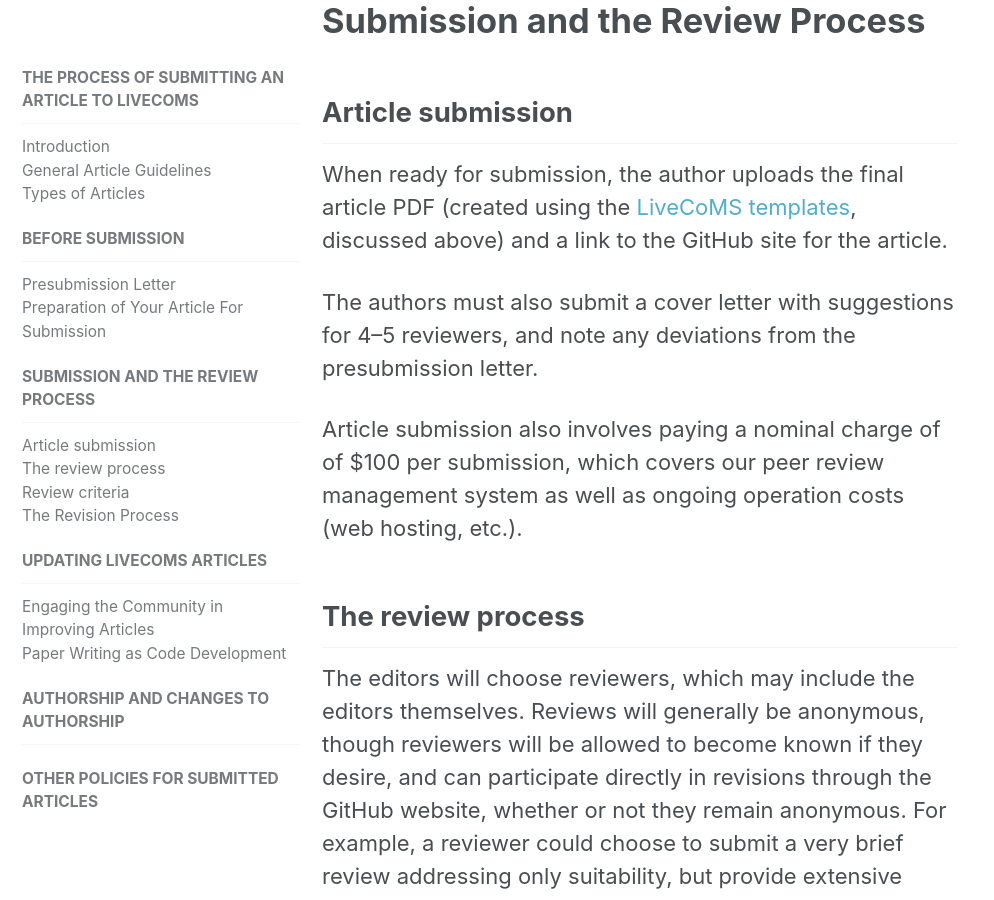
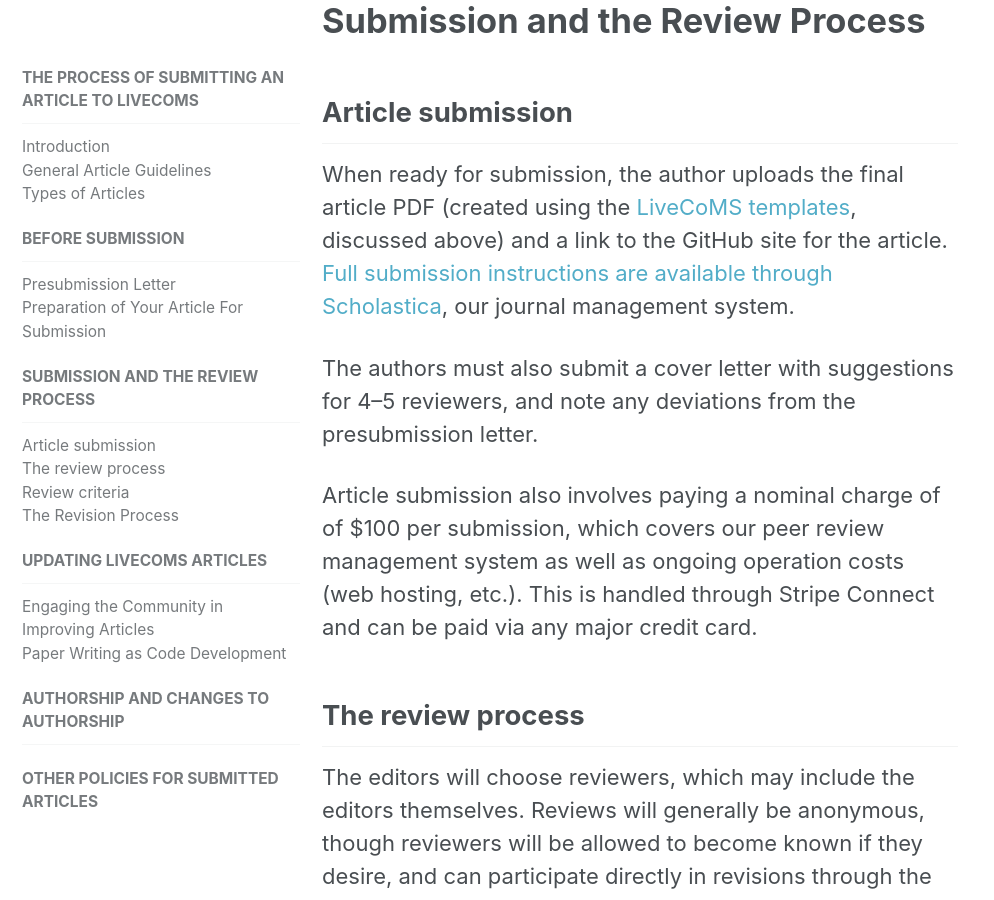
Before and after one commit to livecomsjournal/livecomsjournal.github.io, a Jekyll site: the page built from _policies/01_policies.md, in a window 1280 px wide and 900 px high, scrolled down 4897 px. Shown: the whole window, without its empty margins (0-994 px from the left). Built offline with Jekyll 4.4.1, drawn with Linux system fonts in a browser that asks for light colours.

Commit message:
Address Shirts comments

```diff
--- a/_policies/01_policies.md
+++ b/_policies/01_policies.md
@@ -106,11 +106,13 @@ Posting to a preprint server can be done at any time prior to submission.
 When ready for submission, the author uploads the final
 article PDF (created using the [LiveCoMS
 templates](https://github.com/livecomsjournal/article_templates), discussed above) and a link to the GitHub site for the article.
+[Full submission instructions are available through Scholastica](http://help.scholasticahq.com/customer/portal/articles/1218626), our journal management system.
 
 The authors must also submit a cover letter with suggestions for 4--5
 reviewers, and note any deviations from the presubmission letter.
 
 Article submission also involves paying a nominal charge of of $100 per submission, which covers our peer review management system as well as ongoing operation costs (web hosting, etc.).
+This is handled through Stripe Connect and can be paid via any major credit card.
 
 
 ## The review process
```
